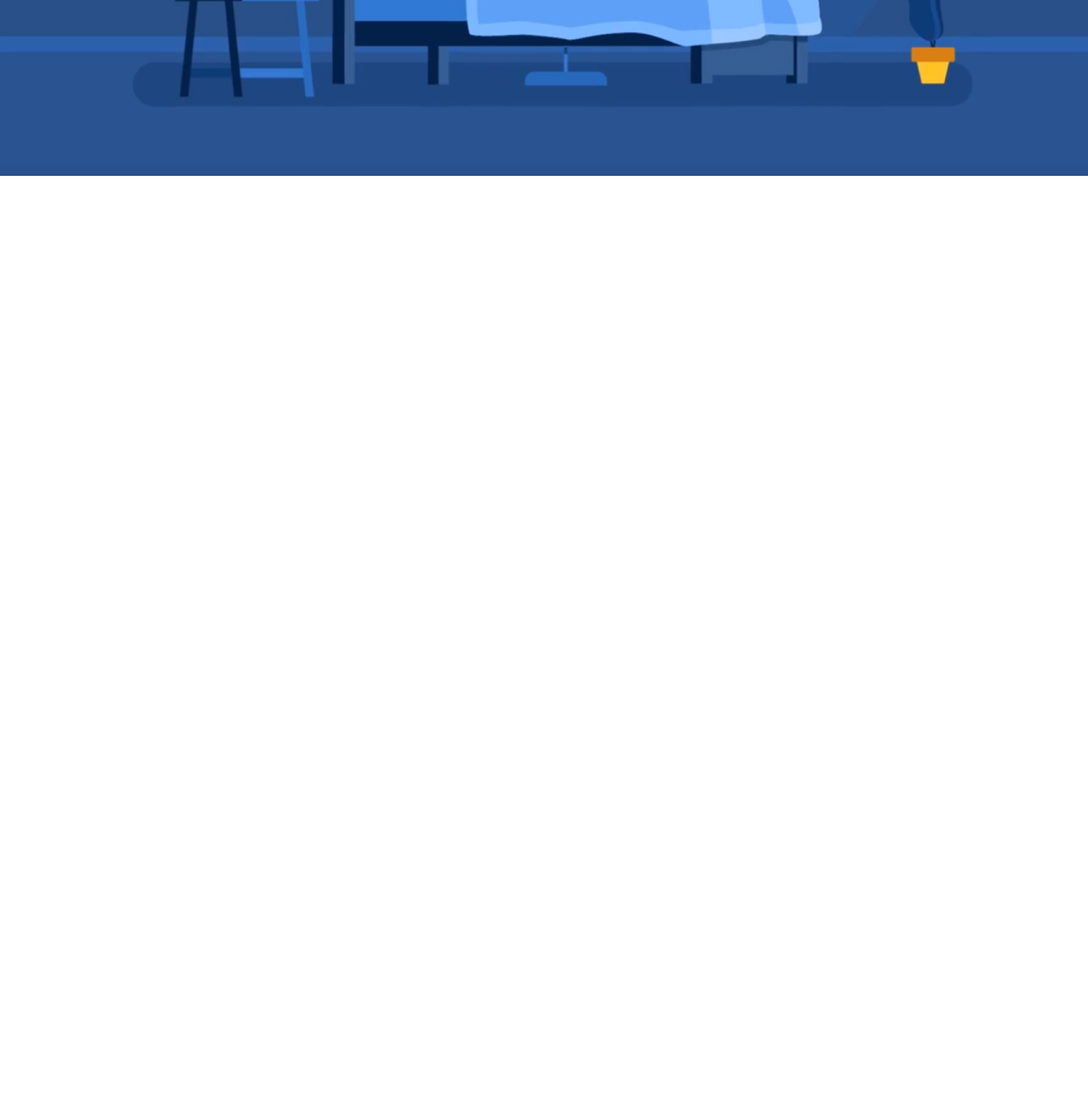
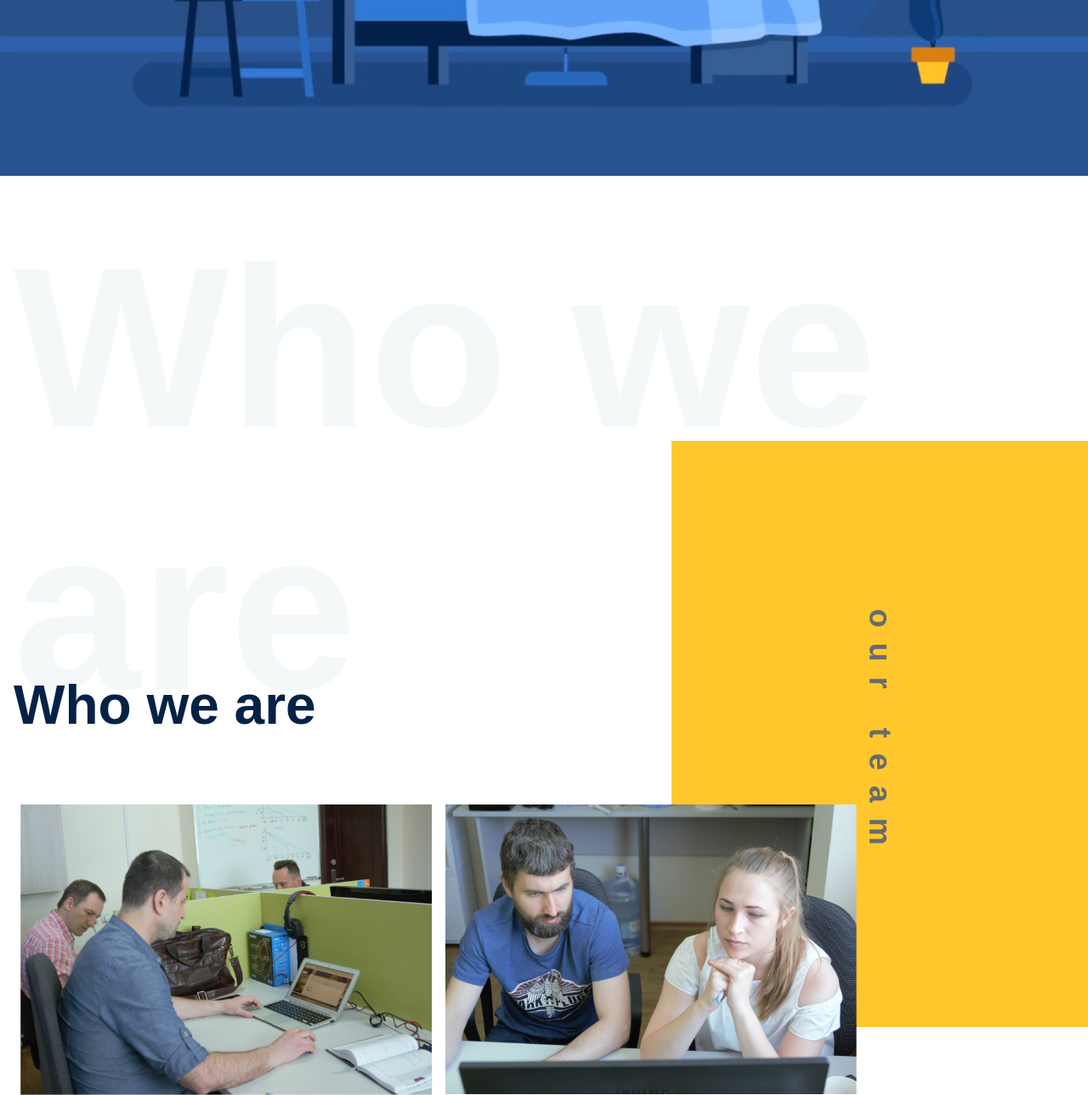
Before and after one commit to RomaVintonyak/Avarium_TzKharkiv, a plain HTML site: page index.html in a window 1280 px wide. Shown: the part 500-1789 px from the top of the page at 85% size. Before the commit the page ends 800 px from the top, so only its background shows below. Drawn offline with nearby package versions, Linux system fonts and the light colour scheme; a web font is replaced by a local one.

Commit message:
create section about us

```diff
--- /dev/null
+++ b/css/block/aboutUs.less
@@ -0,0 +1,48 @@
+//main: ../style.less
+.about__us {
+  margin-top: 3rem;
+  position: relative;
+  z-index: 2;
+}
+.about__us--aside {
+  background-color: @orange;
+  width: 490px;
+  height: 690px;
+  position: absolute;
+  top: 16.5rem;
+  right: 0;
+  z-index: 2;
+  display: flex;
+  align-items: center;
+  justify-content: center;
+  h4 {
+    transform: rotate(90deg);
+    font-style: normal;
+    font-weight: bold;
+    font-size: 2.25rem;
+    letter-spacing: 0.5em;
+    color: #676b71;
+  }
+}
+.about__us--titleBg {
+  font-style: normal;
+  font-weight: bold;
+  font-size: 16.8rem;
+  color: #f4f8f9;
+}
+.about__us--title {
+  font-style: normal;
+  font-weight: bold;
+  font-size: 4rem;
+  color: @blue;
+  margin-top: -5rem;
+}
+.about__us--slider{
+  margin-top: 5rem;
+  position: relative;
+  z-index: 15;
+  width: 80%;
+}
+.slider__item{
+  margin: 0 0.5rem;
+}
--- a/css/block/modal.less
+++ b/css/block/modal.less
@@ -1,5 +1,5 @@
 //main: ../style.less
-.modal__window{
+.modal__window {
   background: rgba(5, 34, 70, 0.55);
   position: fixed;
   top: 0;
@@ -8,20 +8,30 @@
   right: 0;
   z-index: 10;
   width: 100%;
+  display: -webkit-box;
+  display: -ms-flexbox;
   display: flex;
+  -webkit-box-pack: center;
+  -ms-flex-pack: center;
   justify-content: center;
+  -webkit-box-align: center;
+  -ms-flex-align: center;
   align-items: center;
   height: 100vh;
   visibility: hidden;
   opacity: 0;
+  -webkit-transition: opacity 0.6s linear;
+  -o-transition: opacity 0.6s linear;
   transition: opacity 0.6s linear;
-  &--show{
+  &--show {
+    -webkit-transition: opacity 0.6s linear;
+    -o-transition: opacity 0.6s linear;
     transition: opacity 0.6s linear;
     visibility: visible;
     opacity: 1;
   }
 }
-.modal__body{
+.modal__body {
   width: 1145px;
   height: 890px;
   background-color: @orange;
@@ -29,63 +39,68 @@
   position: relative;
   z-index: 2;
 }
-.modal__button{
+.modal__button {
   position: absolute;
   top: 40px;
   right: 45px;
   background-color: transparent;
   border: none;
-  &:focus{
+  &:focus {
     outline: none;
   }
-  i{
+  i {
     color: @white;
     font-size: 1.5rem;
   }
-  &:hover{
+  &:hover {
     cursor: pointer;
   }
 }
-.modal__sota--big{
+.modal__sota--big {
   position: absolute;
   bottom: 45px;
   right: 25px;
 }
-.modal__title-bg{
+.modal__title-bg {
   position: absolute;
   top: 116px;
   left: 88px;
 }
-.modal__title{
+.modal__title {
   margin-top: 100px;
   font-style: normal;
   font-weight: 700;
   color: @blue;
   font-size: 3rem;
 }
-.modal__form{
+.modal__form {
   width: 40%;
   margin: 0 auto;
   margin-top: 110px;
+  display: -webkit-box;
+  display: -ms-flexbox;
   display: flex;
+  -webkit-box-orient: vertical;
+  -webkit-box-direction: normal;
+  -ms-flex-direction: column;
   flex-direction: column;
-  input{
+  input {
     width: 100%;
     height: 50px;
     margin: 0 0 30px 0;
-    &:focus{
+    &:focus {
       border-color: @blue;
     }
   }
-  label{
+  label {
     margin-bottom: 0.3rem;
-    color: #676B71;
+    color: #676b71;
     font-style: normal;
     font-weight: 300;
     font-family: @nunito;
     text-align: left;
   }
-  button{
+  button {
     width: 230px;
     height: 50px;
     background-color: rgba(@blue, 0.9);
@@ -94,18 +109,20 @@
     font-style: normal;
     font-weight: 700;
     font-family: @nunito;
+    -webkit-transition: background-color 0.2s linear;
+    -o-transition: background-color 0.2s linear;
     transition: background-color 0.2s linear;
     margin: 0 auto;
-    &:focus{
+    &:focus {
       outline: none;
     }
-    &:hover{
+    &:hover {
       background-color: rgba(@blue, 1);
       cursor: pointer;
     }
   }
 }
-.errorText{
+.errorText {
   color: red;
   height: 1.3rem;
   font-size: 1rem;
--- a/css/style.less
+++ b/css/style.less
@@ -47,7 +47,8 @@ a {
 /*vendor*/
 /*1. normalize css https://necolas.github.io/normalize.css/ */
 @import "vendor/normalize.less";
-
+/*2. slick slider https://kenwheeler.github.io/slick/ */
+@import "vendor/slick.less";
 /*===================*/
 /*main style block*/
 /*1. container*/
@@ -60,3 +61,5 @@ a {
 @import "block/intro.less";
 /*5. modal*/
 @import "block/modal.less";
+/*6. about us*/
+@import "block/aboutUs.less";
--- /dev/null
+++ b/css/vendor/slick.less
@@ -0,0 +1,34 @@
+//main: ../style.less
+.slick-list {
+  position: relative;
+  overflow: hidden;
+}
+.slick-slider .slick-track,
+.slick-slider .slick-list {
+  -webkit-transform: translate3d(0, 0, 0);
+  -moz-transform: translate3d(0, 0, 0);
+  -ms-transform: translate3d(0, 0, 0);
+  -o-transform: translate3d(0, 0, 0);
+  transform: translate3d(0, 0, 0);
+}
+.slick-track {
+  &:before,
+  &:after {
+    content: "";
+    display: table;
+  }
+  &:after {
+    clear: both;
+  }
+  .slick-loading & {
+    visibility: hidden;
+  }
+}
+.slick-slide {
+  float: left;
+  height: 100%;
+  min-height: 1px;
+  &:focus{
+    outline: none;
+  }
+}
--- a/index.html
+++ b/index.html
@@ -41,8 +41,24 @@
   <div id="intro" class="intro">
     <img src="img/intro/logo.jpg" alt="intro logo" class="img">
   </div><!--/.intro-->
-
-
+  <!--about us-->
+  <div class="about__us" id="aboutUS">
+    <div class="about__us--aside">
+      <h4>our team</h4>
+    </div>
+    <div class="container">
+      <div class="about__us--row">
+        <div class="about__us--titleBg">Who we are</div>
+        <h3 class="about__us--title">Who we are</h3>
+        <div class="about__us--slider" id="aboutSlider">
+          <div class="slider__item"><img src="img/about__us/slide_1.png" class="img" alt="about us"></div>
+          <div class="slider__item"><img src="img/about__us/slide_2.png" class="img" alt="about us"></div>
+          <div class="slider__item"><img src="img/about__us/slide_1.png" class="img" alt="about us"></div>
+          <div class="slider__item"><img src="img/about__us/slide_2.png" class="img" alt="about us"></div>
+        </div>
+      </div>
+    </div>
+  </div>
 
   <!--contact form modal window-->
   <div id="modalQuote" class="modal__window">
--- a/js/block/main.js
+++ b/js/block/main.js
@@ -17,4 +17,22 @@ jQuery(document).ready(function(){
       "overflow-y": "scroll"
     });
   });
+  //slick slider initialize
+  $("#aboutSlider").slick({
+    slidesToShow: 2,
+    slidesToScroll: 1,
+    arrows: false,
+    dots: false,
+    cssEase: 'ease-in-out',
+    speed: 500,
+    infinite: true,
+    /*responsive*/
+    responsive: [
+{
+  breakpoint: 991,
+  settings: {
+    slidesToShow: 1
+  }
+}]
 });
+});
```
Also changed, not shown: css/style.css, img/about__us/slide_1.png (added), img/about__us/slide_2.png (added), 1 other file.
